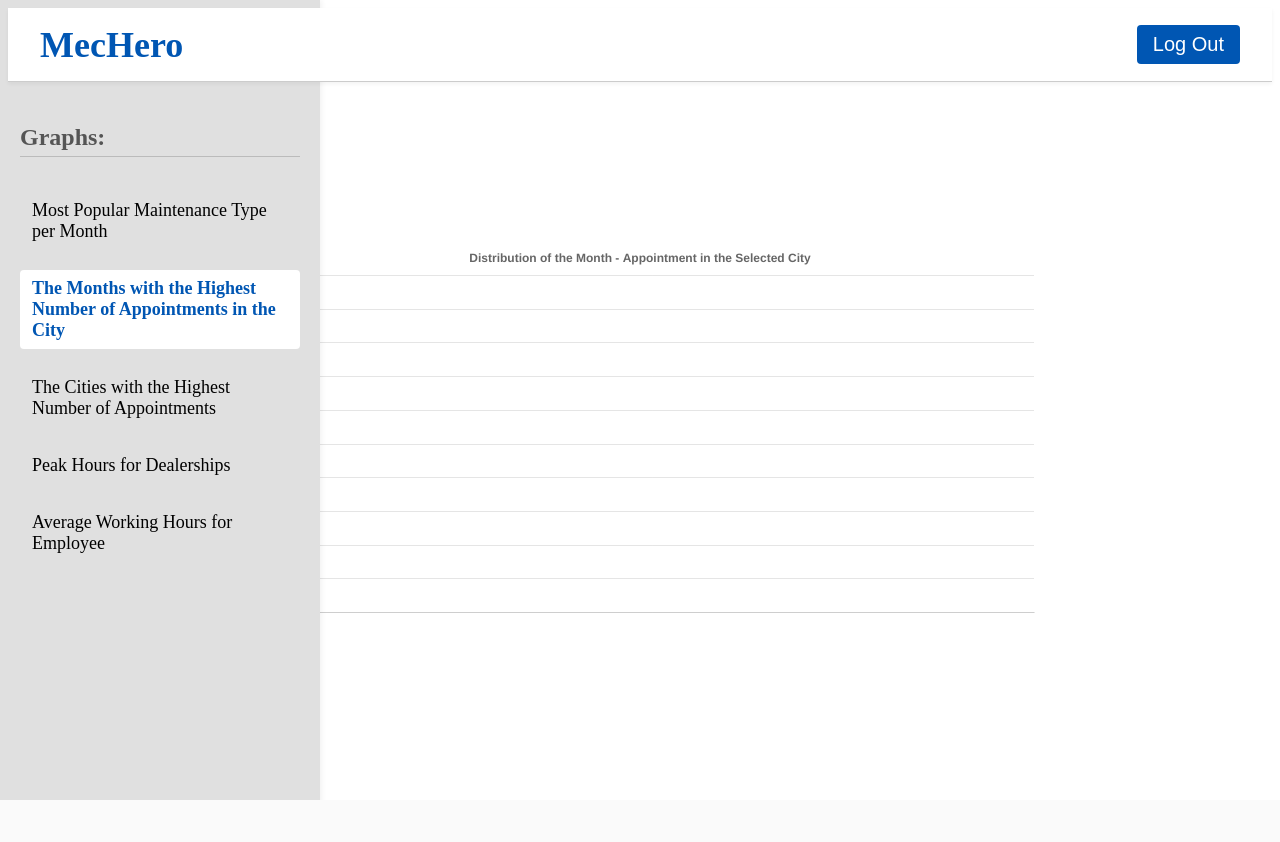
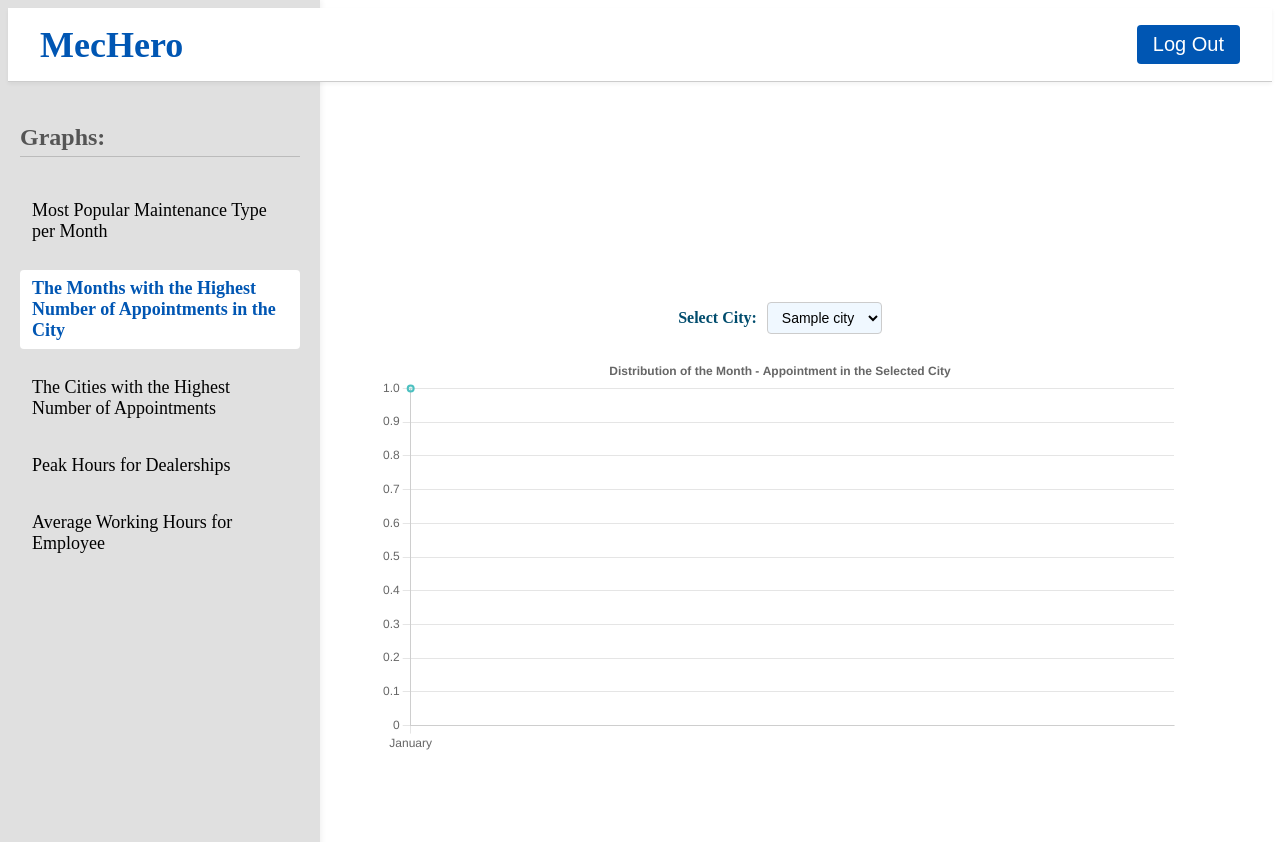
Before and after one commit to DelfinAksu/mechero, a Flask app: page /admin/admin/city-month-trends in a window 1280 px wide. Before the commit the page ends 800 px from the top, so only its background shows below. Run offline with Flask 3, Linux system fonts and the light colour scheme; tables that the repository leaves empty hold one stand-in row (values such as "Sample post").

Commit message:
updated admin

```diff
--- a/app/static/style.css
+++ b/app/static/style.css
@@ -1151,6 +1151,96 @@ body.loaded .dashboard-image {
     align-items: stretch;
   }
 }
+/*City month trends sayfası*/
+.city-select-form {
+  display: flex;
+  align-items: center;
+  justify-content: center;
+  gap: 10px;
+  margin: 40px 0 20px 0; /* Yukarıdan boşluk */
+  font-size: 16px;
+}
+
+.city-select-form label {
+  font-weight: bold;
+  color: #004c6d;
+}
+
+.city-select-form select {
+  padding: 6px 10px;
+  border-radius: 4px;
+  border: 1px solid #ccc;
+  background-color: #f0f8ff;
+  font-size: 14px;
+}
+.city-select-form select:hover {
+  border-color: #66b3ff;
+  box-shadow: 0 0 5px rgba(102, 179, 255, 0.5);
+}
+/* Grafik canvas'ı */
+#chart {
+  max-width: 100%;
+  height: auto;
+}
+
+/* Responsive ayarlar */
+@media (max-width: 768px) {
+  .city-select-form {
+    flex-direction: column;
+    align-items: center;
+    text-align: center;
+  }
+
+  .city-select-form label,
+  .city-select-form select {
+    width: 100%;
+    max-width: 300px;
+  }
+
+  canvas#chart {
+    width: 100% !important;
+    height: auto !important;
+  }
+}
+
+/*top-cities sayfası*/
+.year-select-form {
+  display: flex;
+  align-items: center;
+  justify-content: center;
+  gap: 10px;
+  margin: 40px 0 20px 0;
+  font-size: 16px;
+  flex-wrap: wrap;
+}
+
+.year-select-form label {
+  font-weight: bold;
+  color: #004c6d;
+}
+
+.year-select-form select {
+  padding: 6px 10px;
+  border-radius: 4px;
+  border: 1px solid #ccc;
+  background-color: #f0f8ff;
+  font-size: 14px;
+}
+@media (max-width: 768px) {
+  .year-select-form {
+    flex-direction: column;
+    align-items: center;
+    text-align: center;
+  }
+
+  .year-select-form label,
+  .year-select-form select {
+    width: 100%;
+    max-width: 300px;
+  }
+}
+
+
 
 
 
--- a/app/templates/admin/top_cities.html
+++ b/app/templates/admin/top_cities.html
@@ -3,9 +3,9 @@
 {% block content %}
 <!--<h2>The cities with the highest number of appointments in {{ year }}</h2>-->
 
-<form method="get" style="margin-bottom: 1rem;">
-  <label>Select Year:</label>
-  <select name="year" onchange="this.form.submit()">
+<form method="get" class="year-select-form">
+  <label for="year">Select Year:</label>
+  <select name="year" id="year" onchange="this.form.submit()">
     {% for y in range(2023, 2026) %}
       <option value="{{ y }}" {% if y == year %}selected{% endif %}>{{ y }}</option>
     {% endfor %}
--- a/app/templates/layout/base_admin.html
+++ b/app/templates/layout/base_admin.html
@@ -7,12 +7,13 @@
     <meta name="viewport" content="width=device-width, initial-scale=1.0">
 </head>
 <body>
-    <header class="admin-header">
-        <a href="{{ url_for('admin.dashboard') }}" class="logo">MecHero </a>
-        <form action="{{ url_for('guest.logout_page') }}" method="POST" >
-            <button type="submit" class="logout-button">Log Out</button>
+    <div class="admin-layout">
+        <header class="admin-header">
+            <a href="{{ url_for('admin.dashboard') }}" class="logo">MecHero </a>
+            <form action="{{ url_for('guest.logout_page') }}" method="POST" >
+                <button type="submit" class="logout-button">Log Out</button>
         </form>
-    </header>
+        </header>
     <div class="admin-sidebar">
         <h3 class="sidebar-title">Graphs:</h3>
 
@@ -29,5 +30,6 @@
             {% block content %}{% endblock %}
         </div>
     </main>
+    </div>
 </body>
 </html>
```
